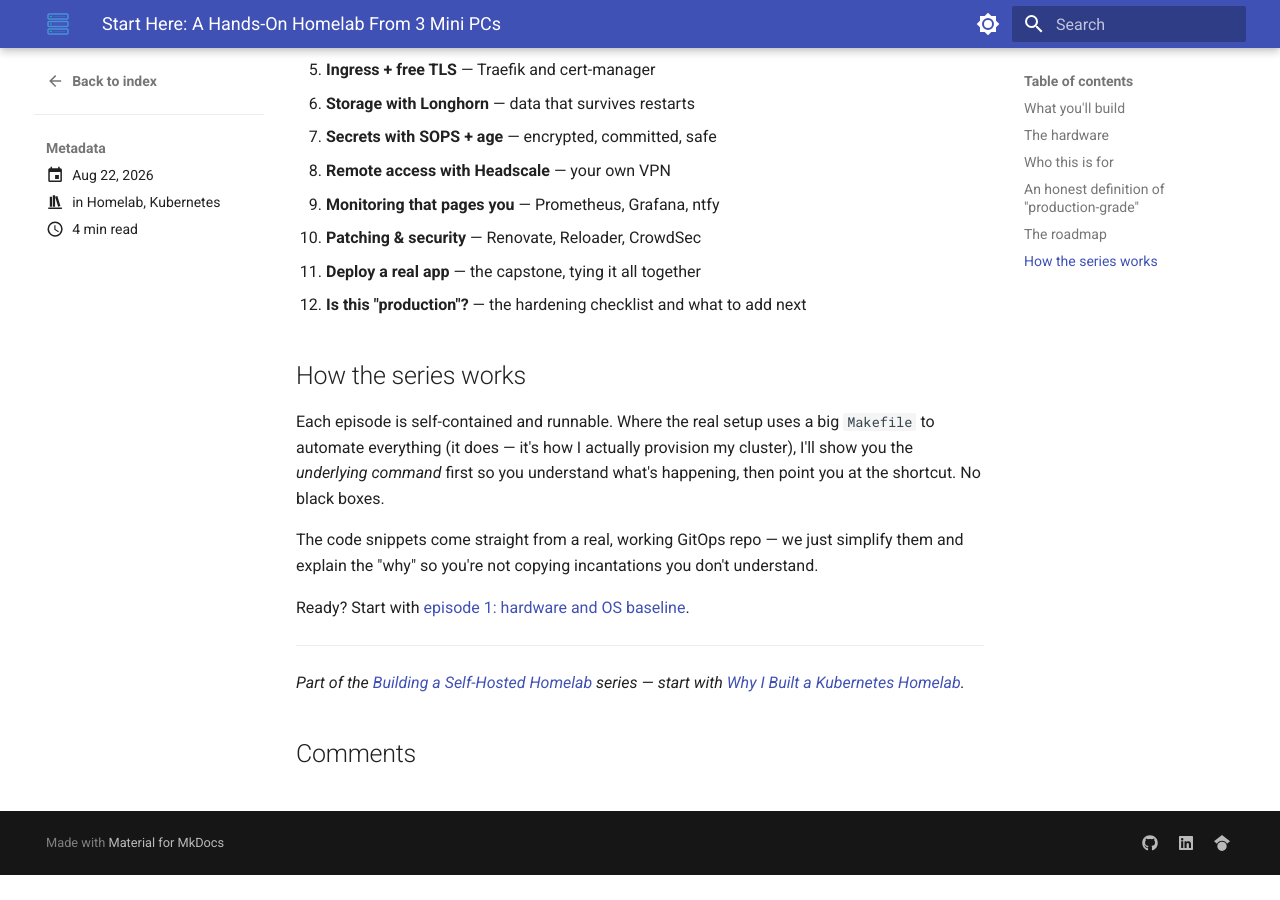
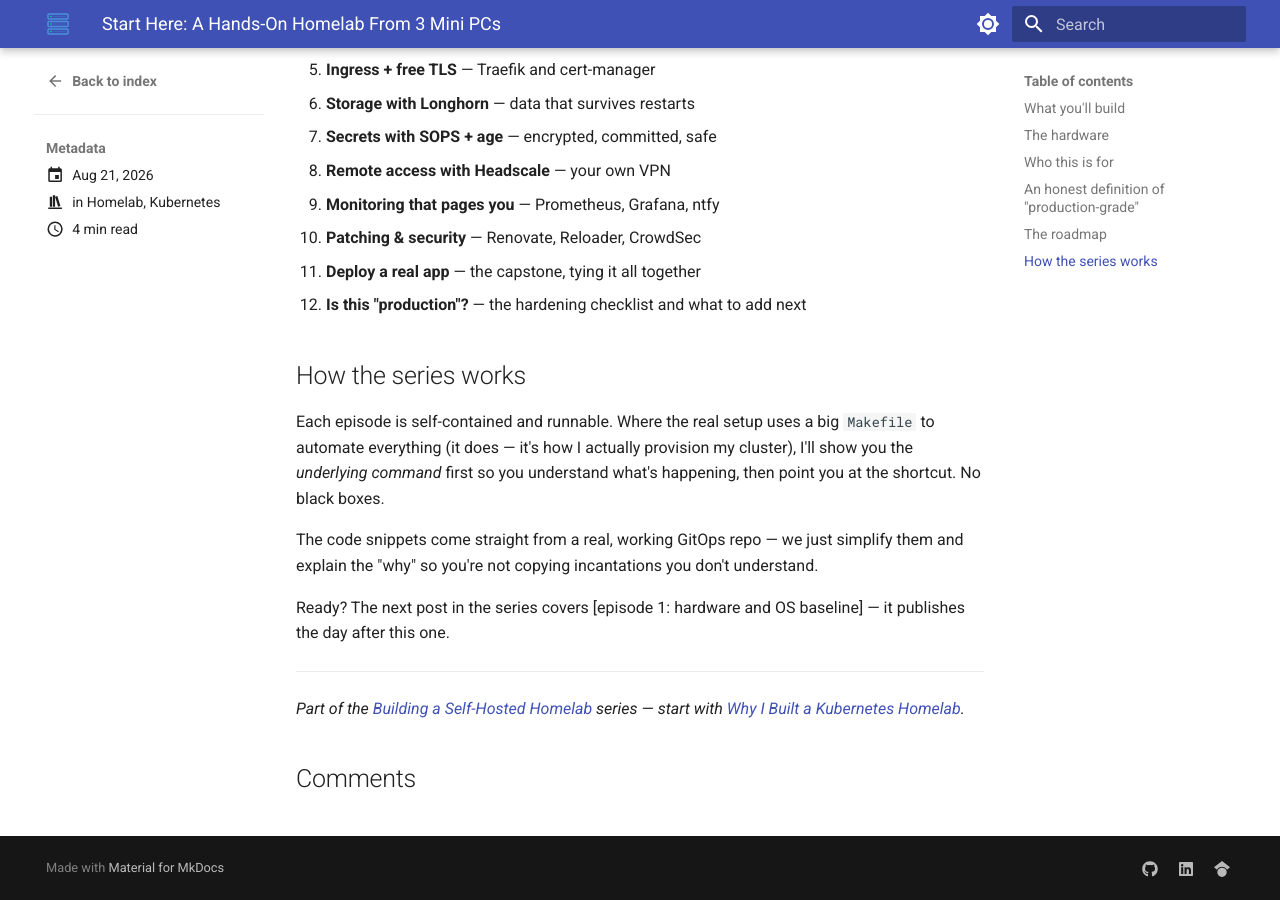
Before and after one commit to shubhamwagh/blog, an MkDocs documentation site: the page built from docs/posts/hands-on-ep0-whats-coming.md, in a window 1280 px wide and 900 px high, scrolled down 2161 px. Built offline with MkDocs 1.6.1 and Material for MkDocs 9.7.7, drawn with Linux system fonts in a browser that asks for light colours; comment, search, counter and statistics services are not loaded; before the commit the page ends 3036 px from its top, so only the background shows below that.

Commit message:
Fix ep0: use real commit date (2026-08-21) + correct internal links (#12)
Co-authored-by: Hermes Agent <agent@hermes.local>

```diff
--- a/docs/posts/hands-on-ep0-whats-coming.md
+++ b/docs/posts/hands-on-ep0-whats-coming.md
@@ -1,5 +1,5 @@
 ---
-date: 2026-08-22
+date: 2026-08-21
 description: The hands-on homelab series intro — start here for what we're building, the hardware, who it's for, the honest "production-grade" limits, and the full 12-episode roadmap.
 categories:
   - Homelab
@@ -17,7 +17,7 @@ series: Building a Self-Hosted Homelab
 # Start Here: A Hands-On Homelab From 3 Mini PCs
 
 In my [first post](/hello-world/) I explained *why* I built a Kubernetes homelab out of three
-mini PCs. In the [tour post](/how-my-k3s-homelab-works/) I showed *what* it looks like once it's
+mini PCs. In the [tour post](/how-my-3-node-k3s-homelab-actually-works/) I showed *what* it looks like once it's
 running. This post is different: it's the start of a **hands-on series** where we actually *build*
 the thing, step by step, with copy-pasteable commands.
 
@@ -111,7 +111,7 @@ command* first so you understand what's happening, then point you at the shortcu
 The code snippets come straight from a real, working GitOps repo — we just simplify them and explain
 the "why" so you're not copying incantations you don't understand.
 
-Ready? Start with [episode 1: hardware and OS baseline](/hands-on-ep1-hardware-baseline/).
+Ready? The next post in the series covers [episode 1: hardware and OS baseline] — it publishes the day after this one.
 
 ---
 
```
